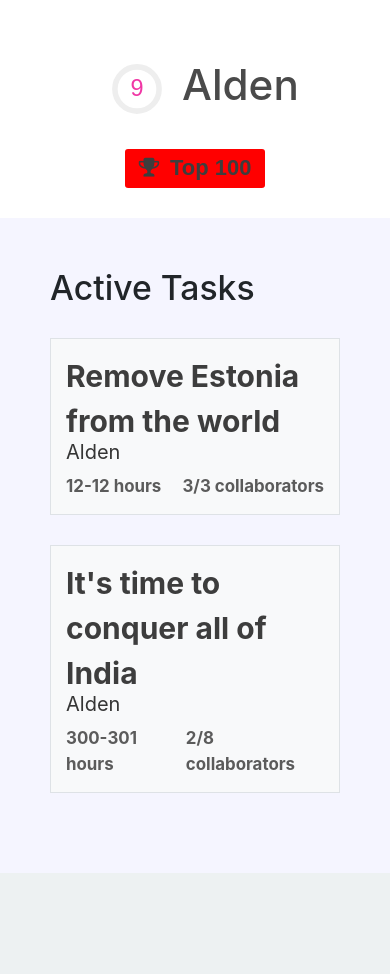
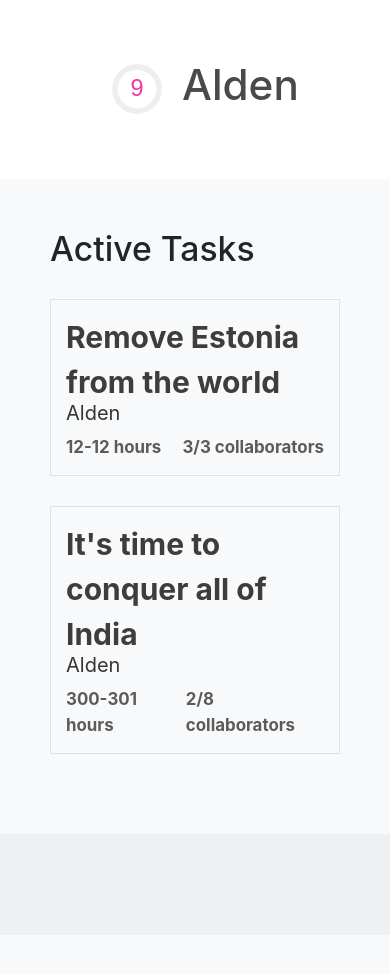
Before and after one commit to dragondoodler222/Opus, a Flask app: a page that uses templates/layout.html in a window 390 px wide; the page is wider, and only the part inside the window is pictured. Shown: the part 68-1042 px from the top of that part. After the commit the page ends 822 px from the top of that part, so only its background shows below. Run offline with Flask 2, Linux system fonts and the light colour scheme; a user stored in the database is signed in; some libraries are stand-ins or nearby versions.

Commit message:
some mobile resizing

```diff
--- a/application.py
+++ b/application.py
@@ -84,7 +84,9 @@ def profile(username):
             task["points"] = calculate_points(task)
             tasks.append(task)
 
-    return render_template("profile.html",other_user=other_user,user=user,active_tasks=tasks,task_count=len(tasks), len=len)
+    tags = [] #[("f091","Top 100")]
+
+    return render_template("profile.html",tags=tags,other_user=other_user,user=user,active_tasks=tasks,task_count=len(tasks), len=len)
 
 @app.route("/notifications",methods=['POST', 'GET'])
 @login_required
--- a/static/browse.css
+++ b/static/browse.css
@@ -76,7 +76,7 @@ h2 {
 
 .active-task-wrapper {
 	padding: 30px 100px 40px;
-	background: white;
+	background: var(--foreground-1);
 	width: 100%;
 }
 
--- a/static/profile.css
+++ b/static/profile.css
@@ -6,7 +6,9 @@
 }
 
 .tag {
-	background: red;
+	margin: 0 10px;
+	background: var(--foreground-2);
+	color: var(--tag-text);
 	padding: 3px 14px;
 	border-radius: 3px;
 }
@@ -40,7 +42,7 @@
 	left:0;
 	right: 0;
 	display: block;
-	background: var(--foreground-3);
+	background: var(--foreground-1);
 	width: 100%;
 	padding: 50px 50px;
 }
--- a/static/styles.css
+++ b/static/styles.css
@@ -47,6 +47,11 @@
 }
 
 
+/*@media (prefers-color-scheme: dark) {
+  :root {
+
+  }
+}*/
 
 
 
--- a/static/taskCreation.css
+++ b/static/taskCreation.css
@@ -23,6 +23,9 @@
     display: flex;
     flex-direction: row;
     flex-wrap: wrap;
+}
+h4 {
+  text-align: center;
 }
 
 .remove-tag {
--- a/templates/layout.html
+++ b/templates/layout.html
@@ -36,7 +36,7 @@
                         <li class="nav-item"><a class="nav-link" href="/taskCreation">Create Task</a></li>
                     </ul>
 
-                    <ul class="navbar-nav ml-auto mt-2">
+                    <ul class="navbar-nav ml-auto mt-2" style="background:var(--foreground-1);">
                         <li style="position: relative; transform:translateX(8px) translateY(7.5px);"class="nav-item"><a class="nav-link" href="/notifications"><svg xmlns="http://www.w3.org/2000/svg" width="16" height="16" fill="currentColor" class="bi bi-bell-fill" viewBox="0 0 16 16">
   <path d="M8 16a2 2 0 0 0 2-2H6a2 2 0 0 0 2 2zm.995-14.901a1 1 0 1 0-1.99 0A5.002 5.002 0 0 0 3 6c0 1.098-.5 6-2 7h14c-1.5-1-2-5.902-2-7 0-2.42-1.72-4.44-4.005-4.901z"/>
 
@@ -76,7 +76,7 @@
                         </li>
                     </ul>
                 {% else %}
-                    <ul class="navbar-nav ml-auto mt-2" style="display:flex; align-items: center;">
+                    <ul class="navbar-nav ml-auto mt-2" style="display:flex; align-items: center;background:var(--foreground-1);padding: 10px;">
                         <li class="nav-item"><a class="nav-link" href="/login">Log In</a></li>
                         <li class="nav-item"><a class="nav-link btn btn-primary" style = "height: 3.5vh;color:white;margin-left:10px;display: flex;justify-content: center;align-items: center;" href="/register">Sign Up</a></li>
                     </ul>
--- a/templates/profile.html
+++ b/templates/profile.html
@@ -55,9 +55,11 @@
 				</div>
 			</div>
 			<div class="user-tags">
+			{% for t in tags %}
 				<span class="tag" style="font-family:Arial, FontAwesome">
-					&#xf091; <b style="margin-left: 5px;"> Top 100</b>
+					&#x{{t[0]}};<b style='margin-left: 10px;'>{{t[1]}}</b>
 				</span>
+			{% endfor %}
 			</div>
 		</div>
 
--- a/templates/taskCreation.html
+++ b/templates/taskCreation.html
@@ -50,7 +50,7 @@
             <input class="form-control" name="languages" placeholder="Languages Needed" type="text" data-role = "tagsinput">
         </div> -->
         <label>
-          <div class = "lang-container">
+          <div class = "">
             <div class = "form-group input-container">
               <div class = "title" style="text-align: left;">
                 <h4>Languages Needed</h4>
```
Also changed, not shown: static/login.css (+14 -0 lines), static/register.css (+10 -0 lines), passwords.db.
